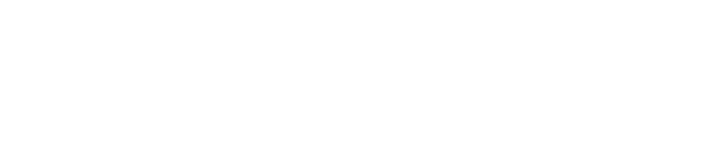
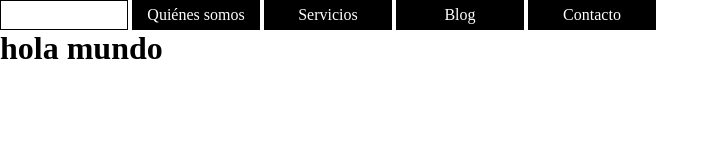
Before and after one commit to AzucenaMejia/Portafolio-AzuDev, a plain HTML site: page index.html in a window 1280 px wide. Shown: the whole page, without its empty margins (0-719 px from the left). Drawn offline with Linux system fonts and the light colour scheme.

Commit message:
preuba para ver si suben los cambios correctamente

```diff
--- /dev/null
+++ b/css/index.css
@@ -0,0 +1,28 @@
+* {
+    margin: 0;
+    padding: 0;
+    box-sizing: border-box;
+}
+
+nav ul {
+    list-style-type: none; /* Quita las viñetas */
+}
+
+nav li {
+    display: inline-block; /* Hace que los elementos se alineen horizontalmente */
+    width: 10%; /* Ajusta el ancho según tus necesidades */
+    padding: 5px 10px;
+    background-color: #000; /* Color de fondo */
+    border: 1px solid #000; /* Borde */
+    text-align: center;
+}
+
+nav a {
+    text-decoration: none; /* Quita el subrayado de los enlaces */
+    color: #fff; /* Color del texto */
+}
+
+nav li:hover {
+    background-color: #fff; /* Cambia el fondo al pasar el ratón */
+    color: #000; /* Cambia el color del texto al pasar el ratón */
+}
--- a/index.html
+++ b/index.html
@@ -3,9 +3,20 @@
 <head>
     <meta charset="UTF-8">
     <meta name="viewport" content="width=device-width, initial-scale=1.0">
-    <title>Document</title>
+    <link rel="stylesheet" href="./css/index.css">
+    <link rel="javascript" href="./js/index.js">
+    <title>inicio</title>
 </head>
+<nav>
+    <ul>
+        <li><a href="#">Inicio</a></li>
+        <li><a href="#">Quiénes somos</a></li>
+        <li><a href="#">Servicios</a></li>
+        <li><a href="#">Blog</a></li>
+        <li><a href="#">Contacto</a></li>
+    </ul>
+</nav>
 <body>
-
+    <h1 class="saludo">hola mundo</h1>
 </body>
 </html>
```
Also changed, not shown: js/index.js (added).
